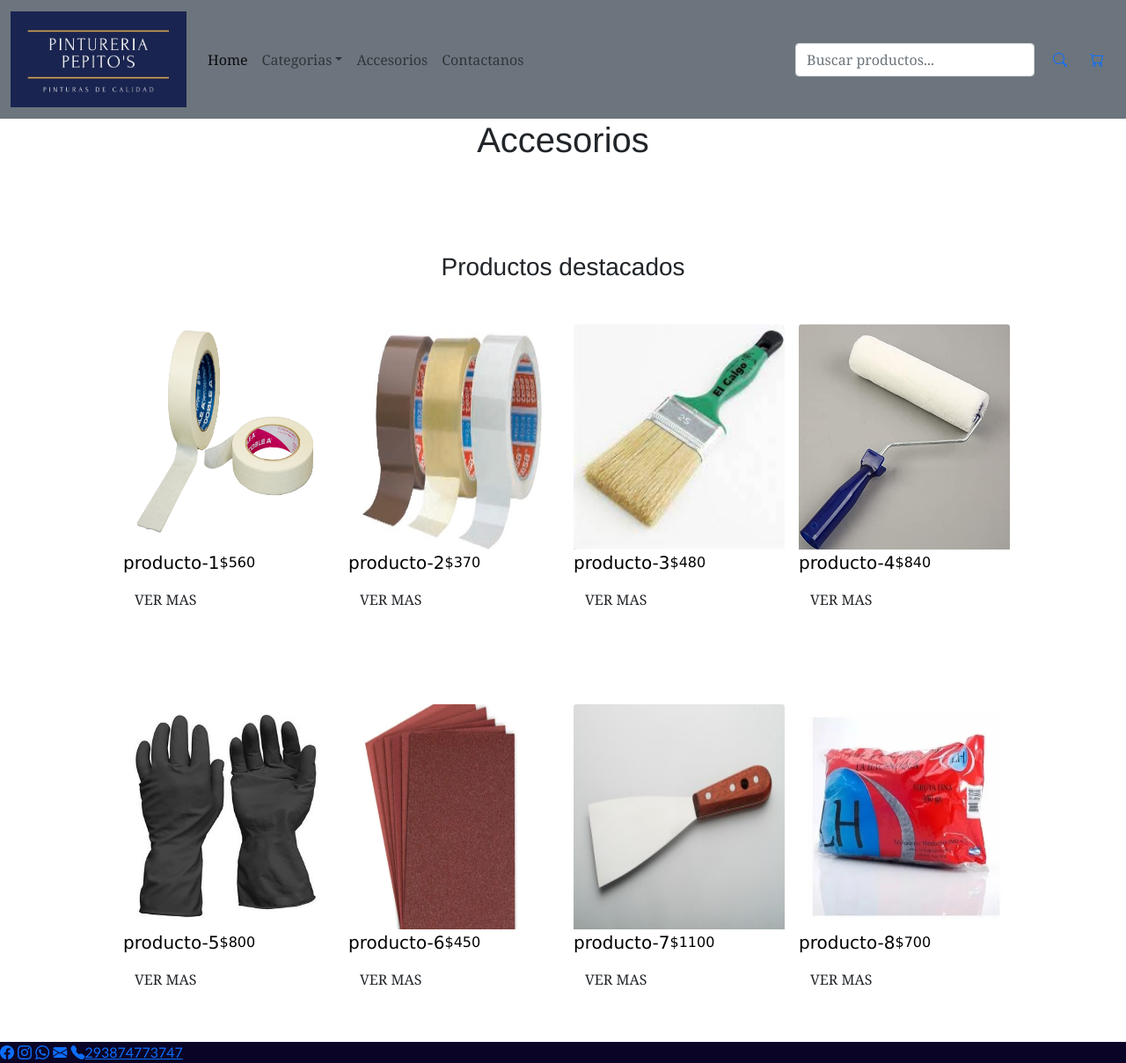
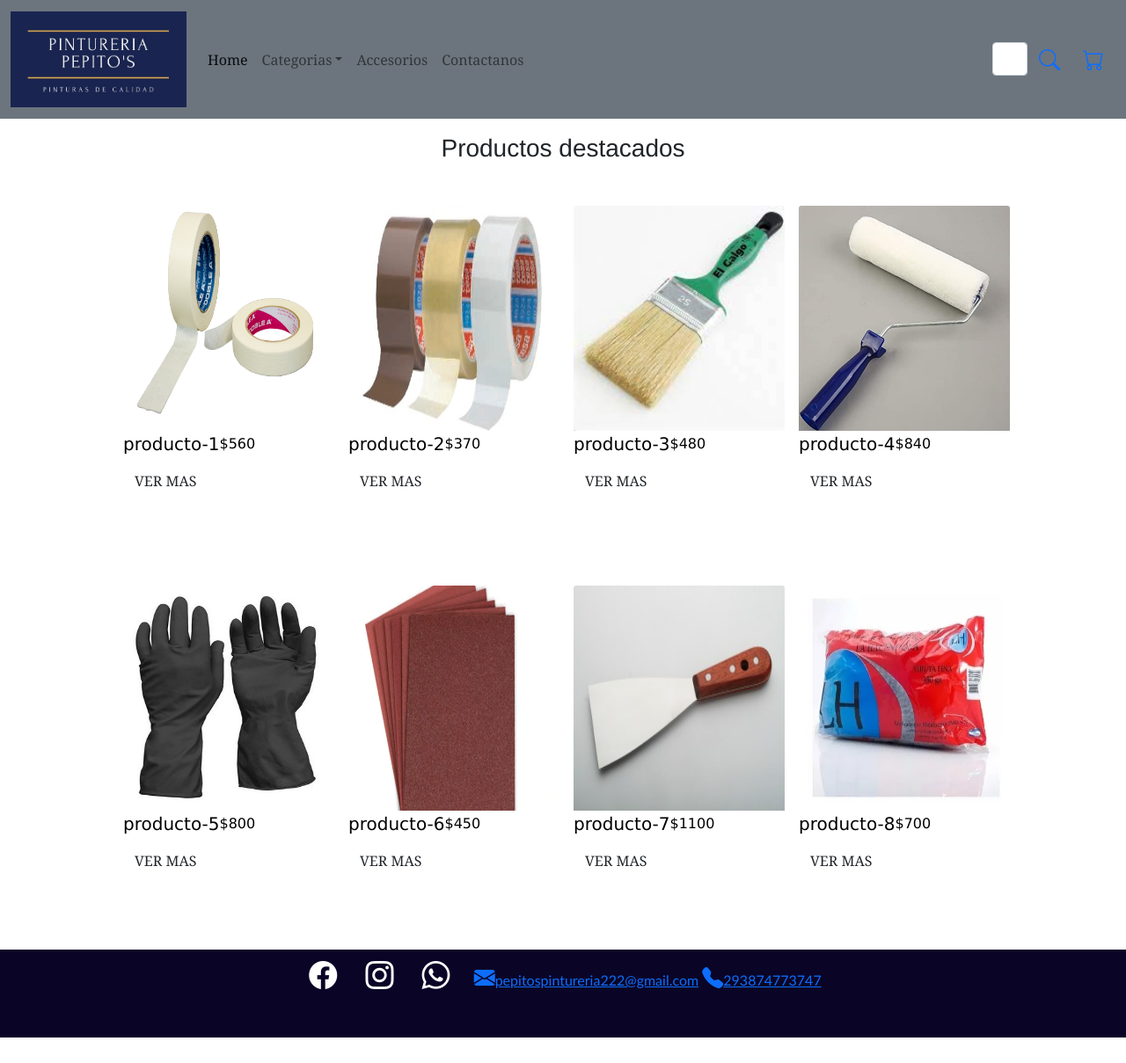
Before and after one commit to JosemGR02/proyecto-final-Jose-Gomez, a plain HTML site: page paginas/accesorios.html in a window 1280 px wide. Shown: the whole page at 88% size. After the commit the page ends 1180 px from the top, so only its background shows below. Drawn offline with nearby package versions, Linux system fonts and the light colour scheme.

Commit message:
agrego cambios

```diff
--- a/css/estilo.css
+++ b/css/estilo.css
@@ -4,8 +4,8 @@
     box-sizing: border-box;
 }
 body{
-    background-color:rgb(211, 199, 159);
-    font-family: 'Courier New', Courier, monospace;
+    background-color: #fff;
+    font-family:Cambria, Cochin, Georgia, Times, 'Times New Roman', serif;
 }
 /* !--contenedor index--! */
 .contenedor {
@@ -40,7 +40,7 @@ body{
     grid-area: main;
 }
 .contenedor .footer{
-	background: #700505;
+	background-color: rgb(10, 5, 39);
 	color: #fff;
     background-size: cover;
 	grid-area: footer;
@@ -128,8 +128,8 @@ body{
     display:flex;
     flex-direction:row;
     flex-wrap: wrap;
-    width: 15rem;
-    height: 18rem;
+    width: 16rem;
+    height: 21rem;
     transition: all 1s;
 }
 .prom:hover{
@@ -139,10 +139,10 @@ body{
 }
 .prom img{
     width: 15rem;
-    height: 15rem;
+    height: 16rem;
 }
 .textos{
-    font-family:Impact, Haettenschweiler, 'Arial Narrow Bold', sans-serif;
+    font-family:Verdana, Geneva, Tahoma, sans-serif;
     display: flex;
     justify-content: center;
     color:black;
@@ -156,7 +156,7 @@ body{
     display: flex;
     flex-direction:row;
     flex-wrap: wrap;
-    margin-left: 4.3rem;
+    margin-left: 4.2rem;
     gap: 5rem;
 }
 .productos{
@@ -174,8 +174,8 @@ body{
     display:flex;
     flex-wrap: wrap;
     flex-direction:row;
-    width: 15rem;
-    height: 18rem;
+    width: 16rem;
+    height: 21rem;
     transition: all 1s;
 }
 .prod:hover{
@@ -185,7 +185,7 @@ body{
 }
 .prod img{
     width: 15rem;
-    height: 15rem;
+    height: 16rem;
 }
 
 .img{
@@ -194,7 +194,7 @@ body{
 .seccion3{
     display:flex;
     flex-direction: row;
-    margin-left: -1.5rem;
+    margin-left: 1.4rem;
     gap: 5rem;
 }
 
@@ -227,7 +227,7 @@ body{
 }
 .prodmad{
     background-color: blueviolet;
-    background-image: url(/media/griddd/madera.jpg);
+    background-image: url(/media/griddd/maderaffff.jpg);
     text-align: unset;
     grid-area: prodmad;
 }
@@ -257,7 +257,7 @@ body{
     text-align:unset;
     grid-area:latex ;
 }
-@media  screen and (max-width:760px){
+@media  screen and (min-width:760px){
     .seccion3{
         grid-template-columns: 1fr;
         grid-template-rows: repeat(6 1fr);
@@ -272,10 +272,15 @@ body{
         "revtext" ;
     }
 }
-
+.footer{
+    background-color: rgb(10, 5, 39);
+    color: rgb(250, 250, 250);
+    background-size: cover;
+    font-family: 'Gill Sans', 'Gill Sans MT', Calibri, 'Trebuchet MS', sans-serif;
+}
 /* !--Accesorios--! */
 .bodyAcce{
-    background-color:rgb(211, 199, 159);
+    background-color: #fff;
     font-family:Cambria, Cochin, Georgia, Times, 'Times New Roman', serif ;
 }
 h1{
@@ -286,22 +291,24 @@ h1{
     display: flex;
     flex-direction:row ;
     flex-wrap:wrap;
-    justify-content: space-around;
+    justify-content: center;
 }
-.prodA{
+.cardA{
     display: flex;
     flex-direction: row;
     flex-wrap: wrap;
-    justify-content:center;
+    justify-items: space-around;
     width: 16rem;
+    height: 21rem;
+    transition: all 1s;
 }
-.prodA:hover{
+.cardA:hover{
     box-shadow: 2px 2px 13px 5px rgba(54,48,48,0.71);
 -webkit-box-shadow: 2px 2px 13px 5px rgba(54,48,48,0.71);
 -moz-box-shadow: 2px 2px 13px 5px rgba(54,48,48,0.71);
 }
-.prodA img{
-    width: 16rem;
+.cardA img{
+    width: 15rem;
     height: 16rem;
 }
 .textosA{
@@ -311,10 +318,37 @@ h1{
     color:black;
     text-decoration: solid;
 }
-
+.footer{
+    background-color: rgb(10, 5, 39);
+    color: rgb(250, 250, 250);
+    background-size: cover;
+    font-family: 'Gill Sans', 'Gill Sans MT', Calibri, 'Trebuchet MS', sans-serif;
+}
+@media  screen and (min-width:760px){
+    .accesorios{
+        grid-template-columns: 1fr 1fr 1fr;
+        grid-template-rows: repeat(4 1fr);
+        grid-template-areas:
+        "cardA cardA cardA"
+        "cardA cardA cardA"
+        "cardA cardA cardA"
+        "cardA cardA" ;
+    }
+}
+@media  screen and (min-width:570px){
+    .accesorios{
+        grid-template-columns: 1fr 1fr;
+        grid-template-rows: repeat(4 1fr);
+        grid-template-areas:
+        "cardA cardA"
+        "cardA cardA"
+        "cardA cardA"
+        "cardA cardA" ;
+    }
+}
 /* !--Contactos--! */
 .bodyCon{
-    background-color:rgb(211, 199, 159);
+    background-color: #fff;
     font-family:Cambria, Cochin, Georgia, Times, 'Times New Roman', serif ;
 }
 .form{
@@ -322,8 +356,13 @@ h1{
     flex-direction: wrap;
     justify-content:center;
     text-align: center;
-
 }
 .form h2{
     font-family: 'Lucida Sans', 'Lucida Sans Regular', 'Lucida Grande', 'Lucida Sans Unicode', Geneva, Verdana, sans-serif;
 }
+.footer{
+    background-color: rgb(10, 5, 39);
+    color: rgb(250, 250, 250);
+    background-size: cover;
+    font-family: 'Gill Sans', 'Gill Sans MT', Calibri, 'Trebuchet MS', sans-serif;
+}
--- a/nuevo.css
+++ b/nuevo.css
@@ -360,35 +360,74 @@ h1{
 .form h2{
     font-family: 'Lucida Sans', 'Lucida Sans Regular', 'Lucida Grande', 'Lucida Sans Unicode', Geneva, Verdana, sans-serif;
 }
-.footer{
-    background-color: rgb(10, 5, 39);
-    color: rgb(250, 250, 250);
-    background-size: cover;
-    font-family: 'Gill Sans', 'Gill Sans MT', Calibri, 'Trebuchet MS', sans-serif;
-}
-@media  screen and (min-width:760px){
-    .form{
-        grid-template-columns: 1fr 1fr;
-        grid-template-rows: repeat(4 1fr);
-        grid-template-areas:
-        "form maps"
-        "form maps";
-    }
-}
-@media  screen and (min-width:570px){
-    .accesorios{
-        grid-template-columns: 1fr 1fr;
-        grid-template-rows: repeat(4 1fr);
-        grid-template-areas:
-        "cardA cardA"
-        "cardA cardA"
-        "cardA cardA"
-        "cardA cardA" ;
-    }
-}
 
 /* !--Bootstrap--! */
 .imcaru{
     width: 1800px;
     height: 650px;
 }
+footer{
+    width: 100%;
+    height: 100px;
+    margin-top: 0px;
+    display: flex;
+    justify-content: center;
+    background-color: rgb(10, 5, 39);
+    color: rgb(250, 250, 250);
+    font-family: 'Gill Sans', 'Gill Sans MT', Calibri, 'Trebuchet MS', sans-serif;
+}
+.anchofooter{
+    margin-top: 30px;
+}
+.redes{
+    display: inline-block;
+}
+.bi-facebook{
+    text-align: center;
+    margin-left: 5px;
+    margin-right: 5px;
+    color: #fff;
+}
+.bi-instagram{
+    text-align: center;
+    margin-left: 5px;
+    margin-right: 5px;
+    color: #fff;
+}
+.bi-whatsapp{
+    text-align: center;
+    margin-left: 5px;
+    margin-right: 5px;
+    color: #fff;
+}
+.bi-facebook:hover{
+    color: blue;
+}
+.bi-instagram:hover{
+    color: rgb(121, 23, 121);
+}
+.bi-whatsapp:hover{
+    color: green;
+}
+/* !--animaciones--! */
+.caja{
+    width: 60px;
+    height: 60px;
+    margin: 5px auto;
+    display: inline-block;
+}
+.rotate:hover{
+    transform: rotate(30deg);
+}
+.aninav{
+    width: 40px;
+    height: 40px;
+    margin: 5px auto;
+    display: inline-block;
+}
+.tran1{
+    transition: all 1s ease;
+}
+.tran1:hover{
+    width: 200px;
+}
--- a/paginas/accesorios.html
+++ b/paginas/accesorios.html
@@ -18,16 +18,16 @@
     <header class="header">
         <!--barra de navegación-->
         <div>
-            <nav class="navbar navbar-expand-lg navbar-light bg-secondary">
+            <nav class="navbar navbar-expand-lg navbar-light fixed-top bg-secondary">
                 <div class="container-fluid">
-                <a class="navbar-brand" href="#"><img src="../img/pepito's Logo 2.jpg" width="200px" alt="logo pepitos"></a>
+                <a class="navbar-brand" href="#"><img src="/img/pepito's Logo 2.jpg" width="200px" alt="logo pepitos"></a>
                 <button class="navbar-toggler" type="button" data-bs-toggle="collapse" data-bs-target="#navbarSupportedContent" aria-controls="navbarSupportedContent" aria-expanded="false" aria-label="Toggle navigation">
                     <span class="navbar-toggler-icon"></span>
                 </button>
                 <div class="collapse navbar-collapse justify-content-end" id="navbarSupportedContent">
                     <ul class="navbar-nav me-auto mb-2 mb-lg-0">
                     <li class="nav-item">
-                        <a class="nav-link active" aria-current="page" href="../nuevo.html">Home</a>
+                        <a class="nav-link active" aria-current="page" href="index.html">Home</a>
                     </li>
                     <li class="nav-item dropdown">
                         <a class="nav-link dropdown-toggle" href="#" id="navbarDropdown" role="button" data-bs-toggle="dropdown" aria-expanded="false">Categorias</a>
@@ -46,9 +46,15 @@
                     </li>
                     </ul>
                     <form class="d-flex">
-                    <input class="form-control me-2" type="search" placeholder="Buscar productos..." aria-label="Search">
-                    <button class="btn btn-outline-secondary" type="submit"><a href="lupa"><i class="bi bi-search"></i></a></button>
-                    <button class="btn btn-outline-secondary" type="submit"><a href="carrito"><i class="bi bi-cart"></i></a></button>
+                    <div class="aninav tran1 scale">
+                        <input class="form-control me-2" type="search" placeholder="Buscar productos..." aria-label="Search">
+                    </div>
+                    <div>
+                        <button class="btn btn-outline-secondary" type="submit"><a href="lupa"><i class="bi bi-search fs-4"></i></a></button>
+                    </div>
+                    <div>
+                        <button class="btn btn-outline-secondary" type="submit"><a href="carrito"><i class="bi bi-cart fs-4"></i></a></button>
+                    </div>
                     </form>
                 </div>
                 </div>
@@ -133,13 +139,19 @@
         </section>
     </main>
     <!--pie de pagina-->
-    <footer class="footer">
+    <footer class="anchofooter">
         <div class="redes">
-            <a href="https://www.facebook.com/" target="_blank"><i class="bi bi-facebook"></i></a>
-            <a href="https://www.instagram.com/" target="_blank"><i class="bi bi-instagram"></i></a>
-            <a href="https://www.whatsapp.com/" target="_blank"><i class="bi bi-whatsapp"></i></a>
-            <a href="https://mail.google.com/" target="_blank"><i class="bi bi-envelope-fill"></i></a>
-            <a href=""><i class="bi bi-telephone-fill"></i>293874773747</a>
+            <div class="caja anim1 rotate">
+                <a href="https://www.facebook.com/" target="_blank"><i class="bi bi-facebook fs-2"></i></a>
+            </div>
+            <div class="caja anim2 rotate">
+                <a href="https://www.instagram.com/" target="_blank"><i class="bi bi-instagram fs-2"></i></a>
+            </div>
+            <div class="caja anim3 rotate">
+                <a href="https://www.whatsapp.com/" target="_blank"><i class="bi bi-whatsapp fs-2"></i></a>
+            </div>
+            <a href="https://mail.google.com/" target="_blank"><i class="bi bi-envelope-fill fs-4"></i>pepitospintureria222@gmail.com</a>
+            <a href=""><i class="bi bi-telephone-fill fs-4"></i>293874773747</a>
         </div>
     </footer>
     <script src="https://cdn.jsdelivr.net/npm/@popperjs/core@2.10.2/dist/umd/popper.min.js" integrity="sha384-7+zCNj/IqJ95wo16oMtfsKbZ9ccEh31eOz1HGyDuCQ6wgnyJNSYdrPa03rtR1zdB" crossorigin="anonymous"></script>
```
Also changed, not shown: index.html (+3 -3 lines), nuevo.html (+22 -10 lines), paginas/contactanos.html (+30 -17 lines).
